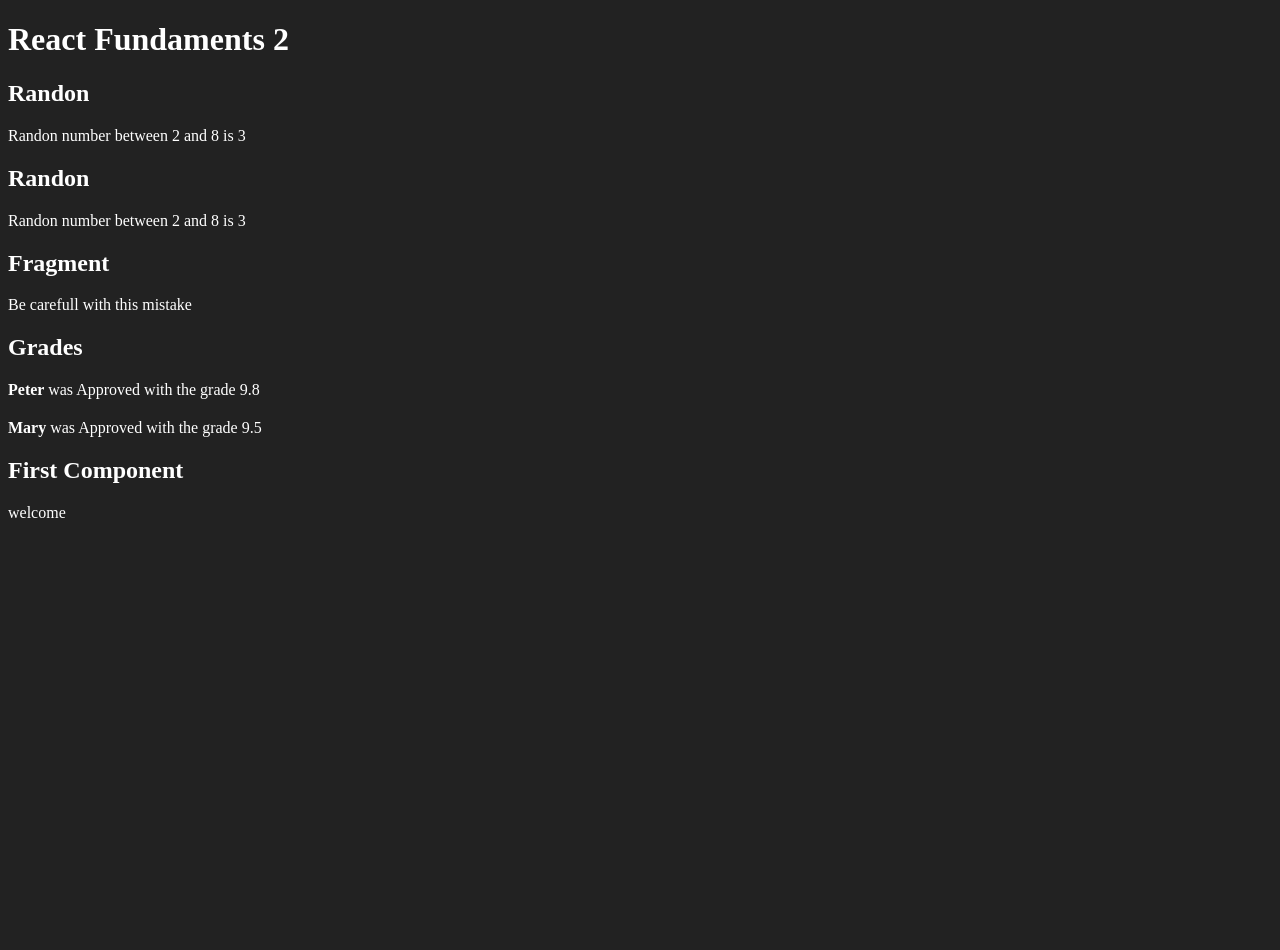
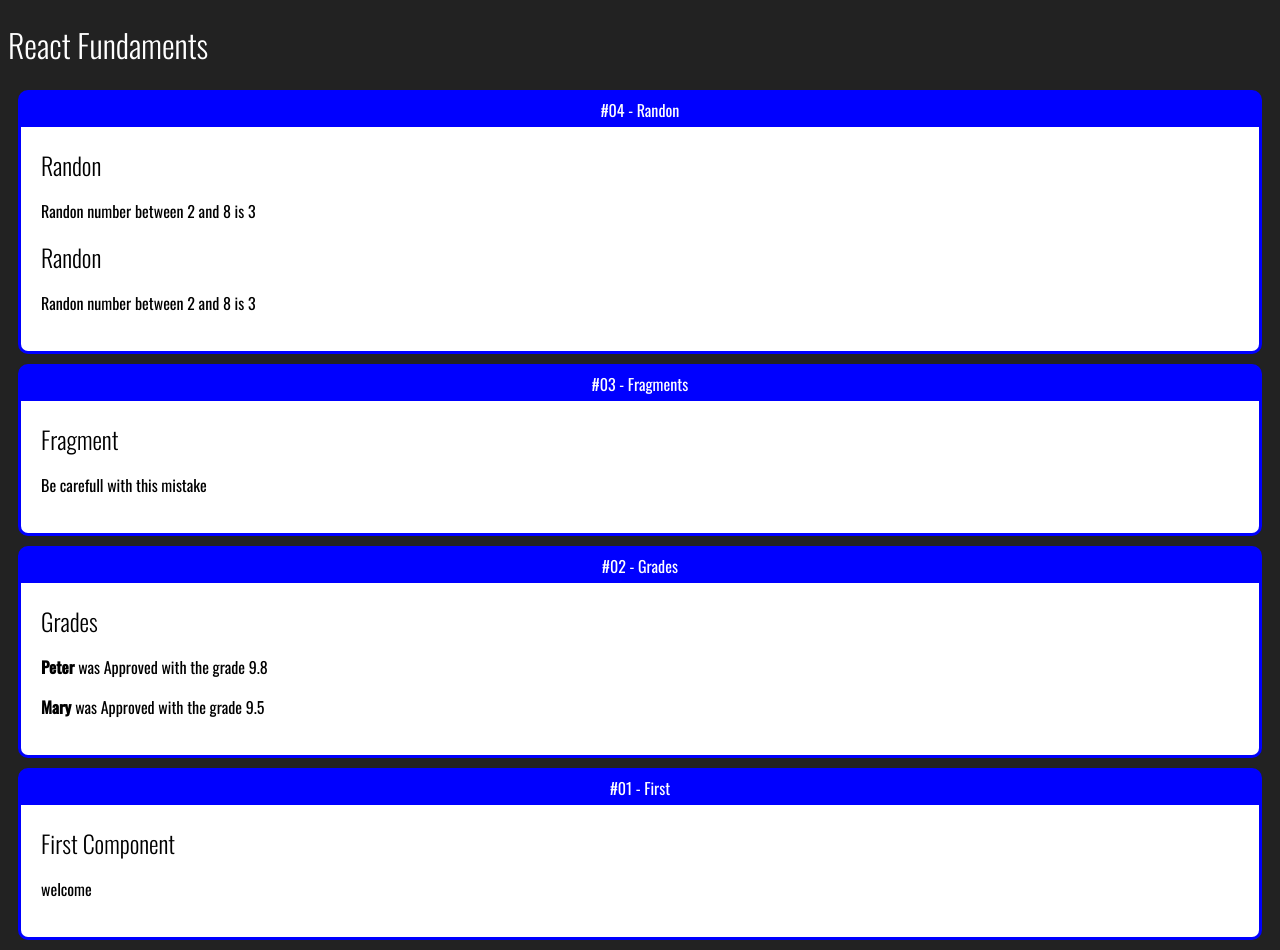
Before and after one commit to jessik126/fundaments-react, a React (Create React App) app: page / in a window 1280 px wide. Before the commit the page ends 800 px from the top, so only its background shows below. Built offline with nearby package versions, Linux system fonts and the light colour scheme.

Commit message:
Create and reuse card component

```diff
--- a/public/index.html
+++ b/public/index.html
@@ -1,14 +1,12 @@
 <!DOCTYPE html>
 <html lang="en">
+
 <head>
   <meta charset="utf-8" />
   <link rel="icon" href="%PUBLIC_URL%/favicon.ico" />
   <meta name="viewport" content="width=device-width, initial-scale=1" />
   <meta name="theme-color" content="#000000" />
-    <meta
-      name="description"
-      content="Web site created using create-react-app"
-    />
+  <meta name="description" content="Web site created using create-react-app" />
   <link rel="apple-touch-icon" href="%PUBLIC_URL%/logo192.png" />
   <!--
       manifest.json provides metadata used when your web app is installed on a
@@ -24,8 +22,12 @@
       work correctly both with client-side routing and a non-root public URL.
       Learn how to configure a non-root public URL by running `npm run build`.
     -->
+  <link rel="preconnect" href="https://fonts.googleapis.com">
+  <link rel="preconnect" href="https://fonts.gstatic.com" crossorigin>
+  <link href="https://fonts.googleapis.com/css2?family=Oswald:wght@300;400;500&display=swap" rel="stylesheet">
   <title>React App</title>
 </head>
+
 <body>
   <noscript>You need to enable JavaScript to run this app.</noscript>
   <div id="root"></div>
@@ -40,4 +42,5 @@
       To create a production bundle, use `npm run build` or `yarn build`.
     -->
 </body>
+
 </html>
--- a/src/App.jsx
+++ b/src/App.jsx
@@ -1,5 +1,6 @@
 import React from "react";
 
+import Card from "./components/layout/Card";
 import First from './components/basics/First';
 import WithParameter from './components/basics/WithParameter';
 import Fragment from './components/basics/Fragment';
@@ -7,12 +8,20 @@
 
 export default _ => (
     <div id="app">
-        <h1>React Fundaments 2</h1>
+        <h1>React Fundaments</h1>
+        <Card title="#04 - Randon">
             <Random min={2} max={8}></Random>
             <Random min={2} max={8}></Random>
+        </Card>
+        <Card title="#03 - Fragments">
             <Fragment />
+        </Card>
+        <Card title="#02 - Grades">
             <WithParameter title="Grades" studant="Peter" grade={9.8} />
             <WithParameter title="" studant="Mary" grade={9.5} />
+        </Card>
+        <Card title="#01 - First">
             <First />
+        </Card>
     </div>
 );
--- /dev/null
+++ b/src/components/layout/Card.css
@@ -0,0 +1,20 @@
+.Card {
+    background-color: blue;
+    border: 3px solid blue;
+    border-radius: 10px;
+    overflow: hidden;
+    margin: 10px;
+}
+
+.Card .Title{
+    padding: 5px 0px;
+    display: flex;
+    justify-content: center;
+}
+
+.Card .Content{
+    background-color: white;
+    color: black;
+    display: block;
+    padding: 20px;
+}
--- /dev/null
+++ b/src/components/layout/Card.jsx
@@ -0,0 +1,11 @@
+import React from "react";
+import "./Card.css";
+
+export default props => {
+    return (
+        <div className="Card">
+            <div className="Title">{props.title}</div>
+            <dic className="Content">{props.children}</dic>
+        </div>
+    )
+}
--- a/src/index.css
+++ b/src/index.css
@@ -1,4 +1,14 @@
 body {
     background-color: #222;
     color: #fff;
+    font-family: Oswald;
 }
+
+h1, h2, h3{
+    font-weight: 200;
+}
+
+h2, h3 {
+
+    margin: 0;
+}
```
Lines whose indentation alone changed are shown as unchanged.
